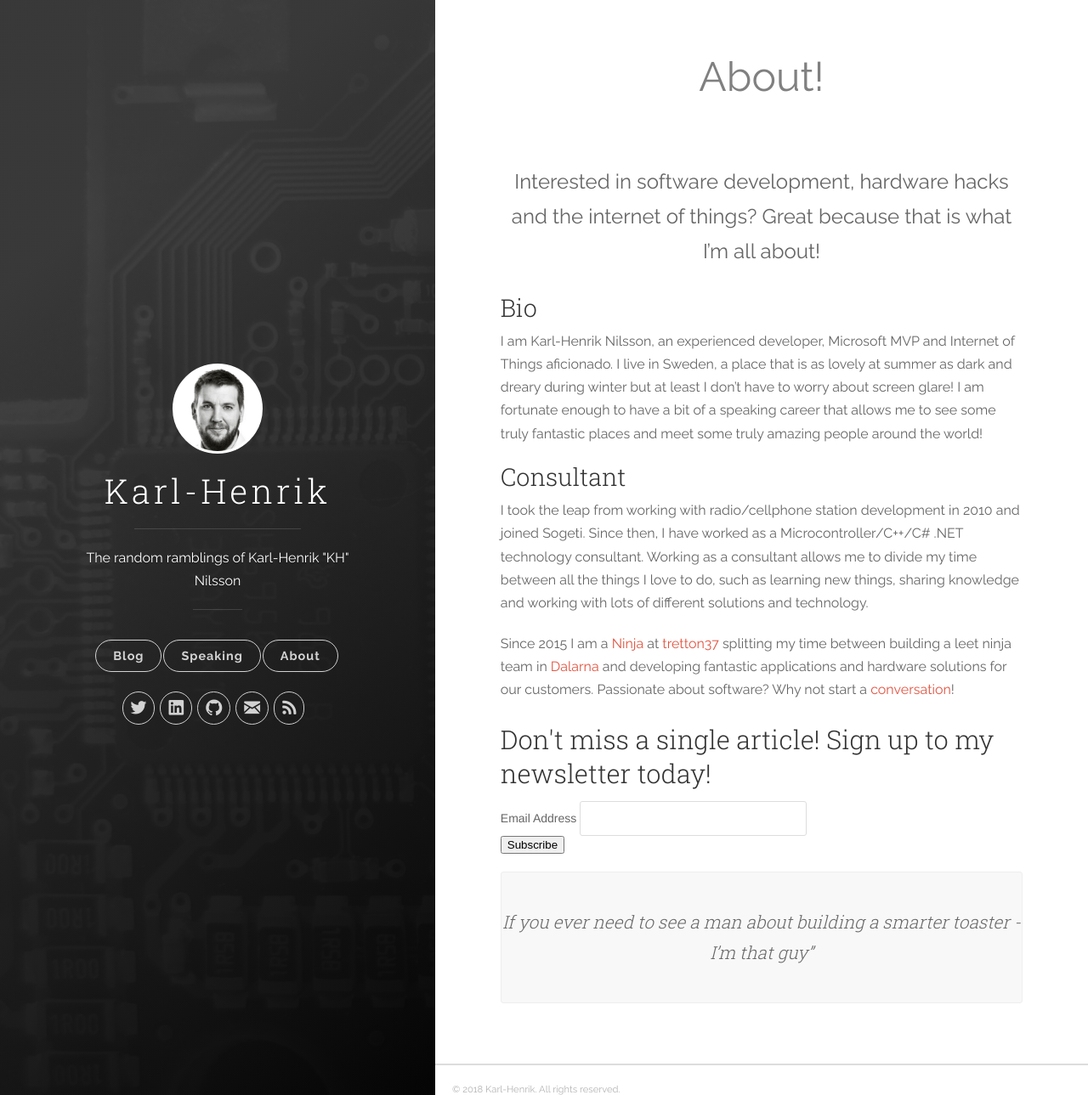
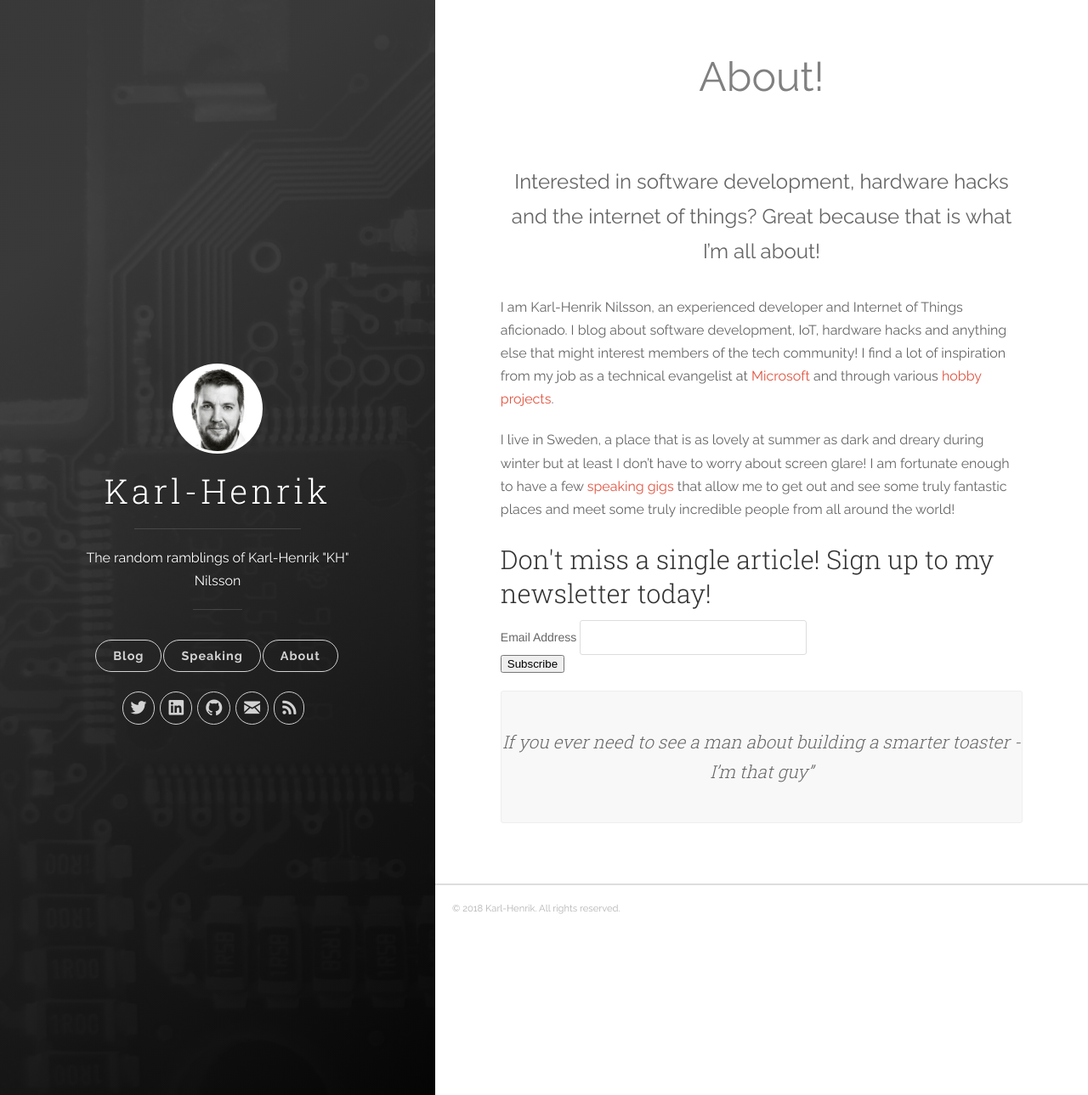
Before and after one commit to karl-henrik/karl-henrik.github.io, a Jekyll site: the page built from about.md, in a window 1280 px wide and 1289 px high. Shown: the whole window at 85% size. Built offline with Jekyll 4.4.1, drawn with Linux system fonts in a browser that asks for light colours; nearby versions of some CDN libraries.

Commit message:
Updates the about_me text

```diff
--- a/Gemfile
+++ b/Gemfile
@@ -5,3 +5,4 @@ require 'open-uri'
 versions = JSON.parse(open('https://pages.github.com/versions.json').read)
 
 gem 'github-pages', versions['github-pages']
+gem 'wdm', '~> 0.1.1' if Gem.win_platform?
--- a/about.md
+++ b/about.md
@@ -8,17 +8,9 @@ About!
 Interested in software development, hardware hacks and the internet of things? Great because that is what I'm all about!
 {: style="font-size:150%;text-align: center"}
 
+I am Karl-Henrik Nilsson, an experienced developer and Internet of Things aficionado. I blog about software development, IoT, hardware hacks and anything else that might interest members of the tech community! I find a lot of inspiration from my job as a technical evangelist at [Microsoft](https://microsoft.com) and through various [hobby projects](https://github.com/karl-henrik).
 
-### Bio
-
-I am Karl-Henrik Nilsson, an experienced developer, Microsoft MVP and Internet of Things aficionado. I live in Sweden, a place that is as lovely at summer as dark and dreary during winter but at least I don't have to worry about screen glare! I am fortunate enough to have a bit of a speaking career that allows me to see some truly fantastic places and meet some truly amazing people around the world!
-
-### Consultant
-
-I took the leap from working with radio/cellphone station development in 2010 and joined Sogeti. Since then, I have worked as a Microcontroller/C++/C# .NET technology consultant. Working as a consultant allows me to divide my time between all the things I love to do, such as learning new things, sharing knowledge and working with lots of different solutions and technology.
-
-Since 2015 I am a [Ninja](https://www.tretton37.com/who-we-are) at [tretton37](http://tretton37.com) splitting my time between building a leet ninja team in [Dalarna](https://www.google.se/maps/place/Dalarna+County/@61.0628921,13.3175066,8z/data=!3m1!4b1!4m5!3m4!1s0x4667d90f946ad8a7:0x3034506de8c8a90!8m2!3d61.0917012!4d14.6663653) and developing fantastic applications and hardware solutions for our customers. Passionate about software? Why not start a [conversation](www.twitter.com/karl-henrik)!
-
+I live in Sweden, a place that is as lovely at summer as dark and dreary during winter but at least I don't have to worry about screen glare! I am fortunate enough to have a few [speaking gigs](http://localhost:4000/#speaking) that allow me to get out and see some truly fantastic places and meet some truly incredible people from all around the world!
 
 {% include newsletter.html %}
 
--- a/css/main.css
+++ b/css/main.css
@@ -47,6 +47,10 @@ pre.highlight code,
     margin: 0 20px 10px;
 }
 
+img {
+  max-width: 100%;
+}
+
 .user-image {
 
   position: relative;
--- a/index.html
+++ b/index.html
@@ -8,7 +8,7 @@ layout: default
     {% for post in paginator.posts %}
       <li>
         <h2 class="post-list__post-title post-title"><a href="{{ site.baseurl }}{{ post.url | remove_first: '/' }}" title="{{ post.title }}">{{ post.title }}</a></h2>
-        <p class="excerpt">{{ post.excerpt | remove: '<p>' | remove: '</p>' }}&hellip;</p>
+        <p class="excerpt">{{ post.content | strip_html | truncatewords:75 }}&hellip;</p>
         <div class="post-list__meta"><time datetime="{{ post.date | date: "%-d %b %Y" }}" class="post-list__meta--date date">{{ post.date | date: "%-d %b %Y" }}</time> &#8226; <span class="post-meta__tags">on {% for tag in post.tags %}<a href="{{ site.baseurl }}tags/#{{ tag }}">{{ tag }}</a> {% endfor %}</span></div>
         <hr class="post-list__divider">
       </li>
```
Also changed, not shown: Gemfile.lock, images/speaking.jpg (added).
